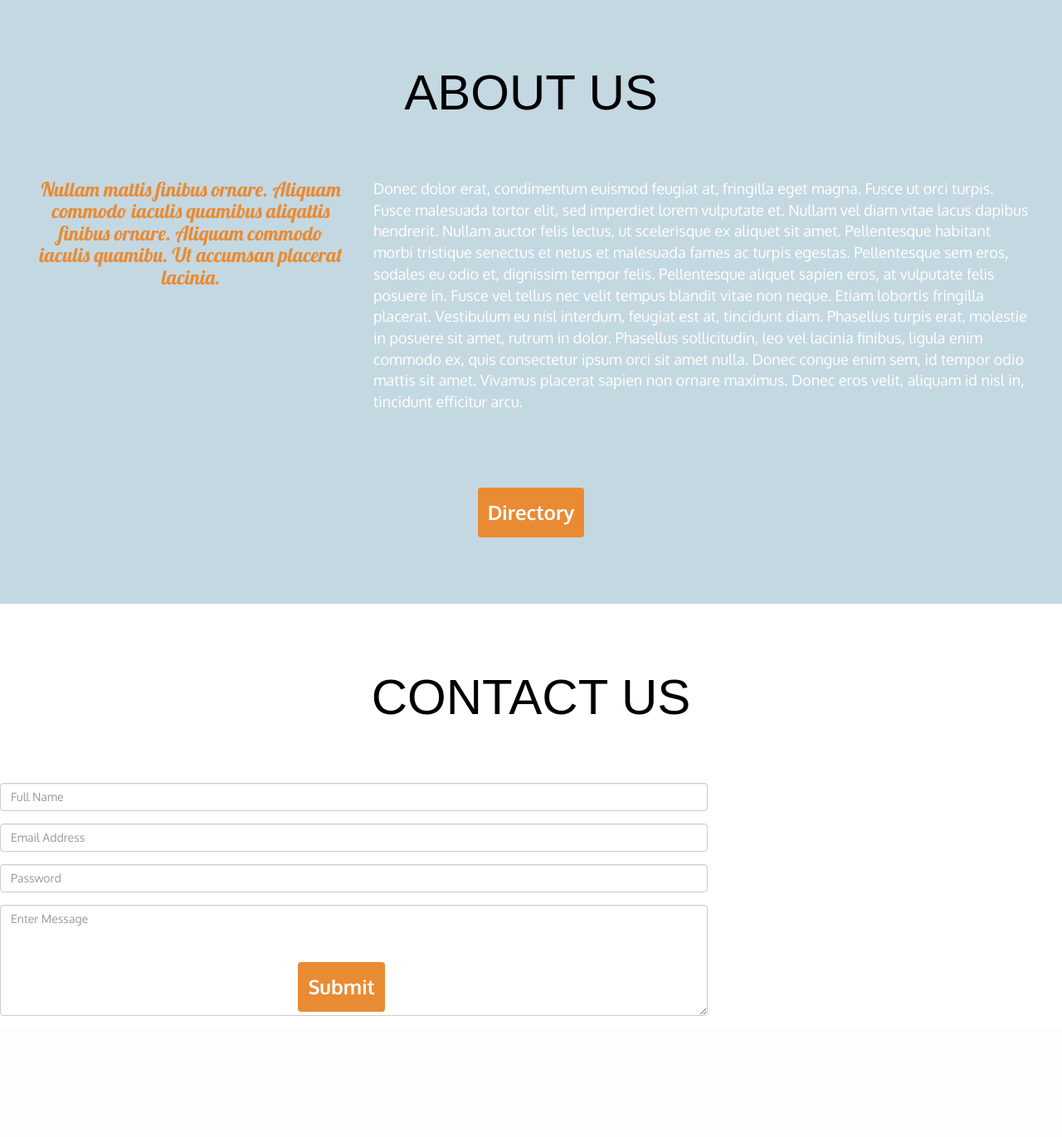
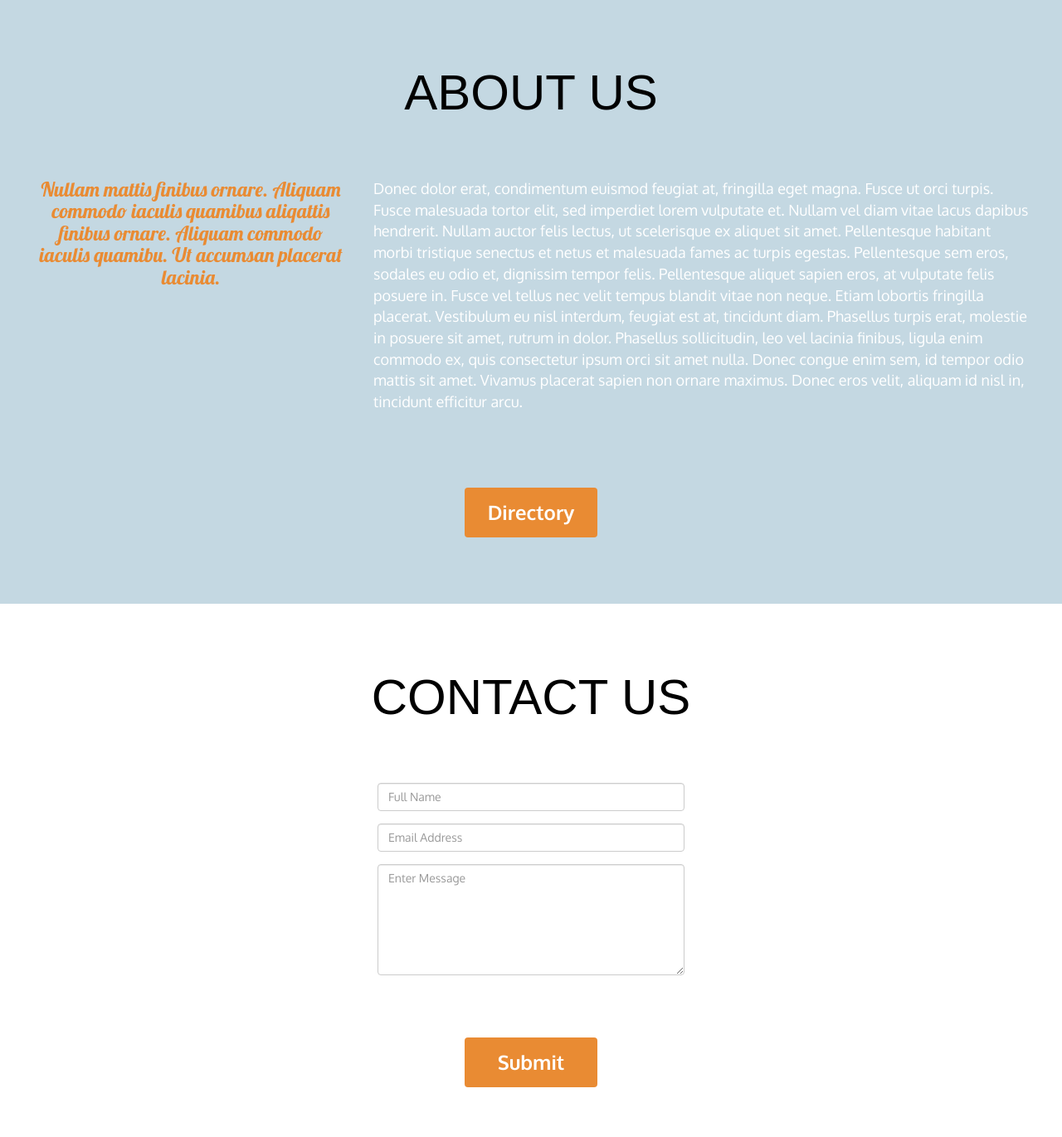
Before and after one commit to constellationcolon/homepage, a PHP site: page / in a window 1280 px wide. Shown: the part 1647-3018 px from the top of the page at 83% size. Before the commit the page ends 2872 px from the top, so only its background shows below. Run offline with PHP 8.4, Linux system fonts and the light colour scheme; some libraries are stand-ins or nearby versions; some web fonts are replaced.

Commit message:
sets up the css and html layouting for the contact section.

```diff
--- a/css/custom.css
+++ b/css/custom.css
@@ -203,10 +203,21 @@ a:hover {
     font-size: 2em;
     font-weight: bold;
     height: 60px;
+    width: 160px;
     margin: 0px auto;
 }
 .pull-right-xs {
     float: right;
+}
+#contact-wrap {
+    background-color: #FFF;
+}
+#contact-overlay {
+    position: relative;
+    overflow: hidden;
+    height: 100%;
+    background-color: rgba(255, 255, 255, 0.5);
+    padding: 0px 10px;
 }
 #contact-title {
     opacity: 1;
@@ -217,11 +228,14 @@ a:hover {
     text-align: center;
     font-size: 5em;
 }
+#contact-form-fields {
+    margin-bottom: 180px;
+}
 #contact-btn-wrap {
     position: absolute;
     width: 100%;
     left: 0px;
-    bottom: 20px;
+    bottom: 60px;
 }
 #contact-btn {
     position: relative;
@@ -229,6 +243,7 @@ a:hover {
     font-size: 2em;
     font-weight: bold;
     height: 60px;
+    width: 160px;
     margin: 0px auto;
 }
 @media (min-width: 768px) {
--- a/index.php
+++ b/index.php
@@ -113,33 +113,24 @@
             </div>
         </div>
         <div class="row" id="contact-wrap">
-            <div class="col-xs-12" id="contact-title">
-                <h1>CONTACT US</h1>
-            </div>
-            <div class="container col-xs-10 col-sm-10 col-md-8 col-lg-8">
-                <div class="row">
+            <div id="contact-overlay">
+                <div class="col-xs-12" id="contact-title">
+                    <h1>CONTACT US</h1>
+                </div>
+                <div class="contact-form-wrap col-xs-12">
                     <form role="form">
-                        <div class="row">
-                            <div class="form-group col-xs-12">
+                        <div class="col-xs-12" id="contact-form-fields">
+                            <div class="form-group col-xs-12 col-sm-offset-2 col-sm-8 col-md-offset-3 col-md-6 col-lg-offset-4 col-lg-4">
                                 <input type="textarea" class="form-control" id="name" placeholder="Full Name">
                             </div>
-                        </div>
-                        <div class="row">
-                            <div class="form-group col-xs-12">
+                            <div class="form-group col-xs-12 col-sm-offset-2 col-sm-8 col-md-offset-3 col-md-6 col-lg-offset-4 col-lg-4">
                                 <input type="email" class="form-control" id="email" placeholder="Email Address">
                             </div>
-                        </div>
-                        <div class="row">
-                            <div class="form-group col-xs-12">
-                                <input type="password" class="form-control" id="password" placeholder="Password">
-                            </div>
-                        </div>
-                        <div class="row">
-                            <div class="form-group col-xs-12">
+                            <div class="form-group col-xs-12 col-sm-offset-2 col-sm-8 col-md-offset-3 col-md-6 col-lg-offset-4 col-lg-4">
                                 <textarea class="form-control" rows="6" id="message" placeholder="Enter Message"></textarea>
                             </div>
                         </div>
-                        <div class="row" id="contact-btn-wrap">
+                        <div id="contact-btn-wrap">
                             <button type="submit" class="btn btn-default" id="contact-btn">Submit</button>
                         </div>
                     </form>
```
